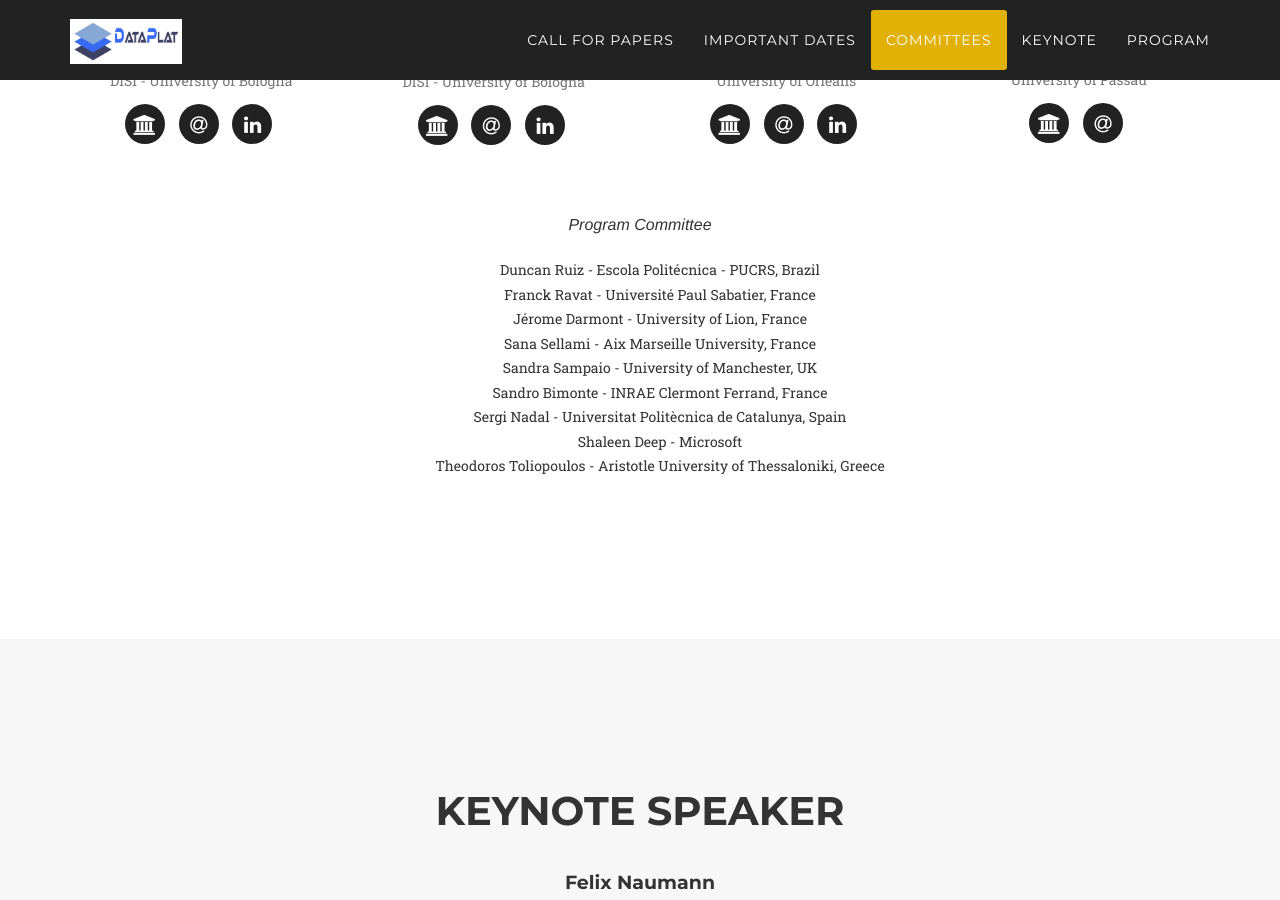
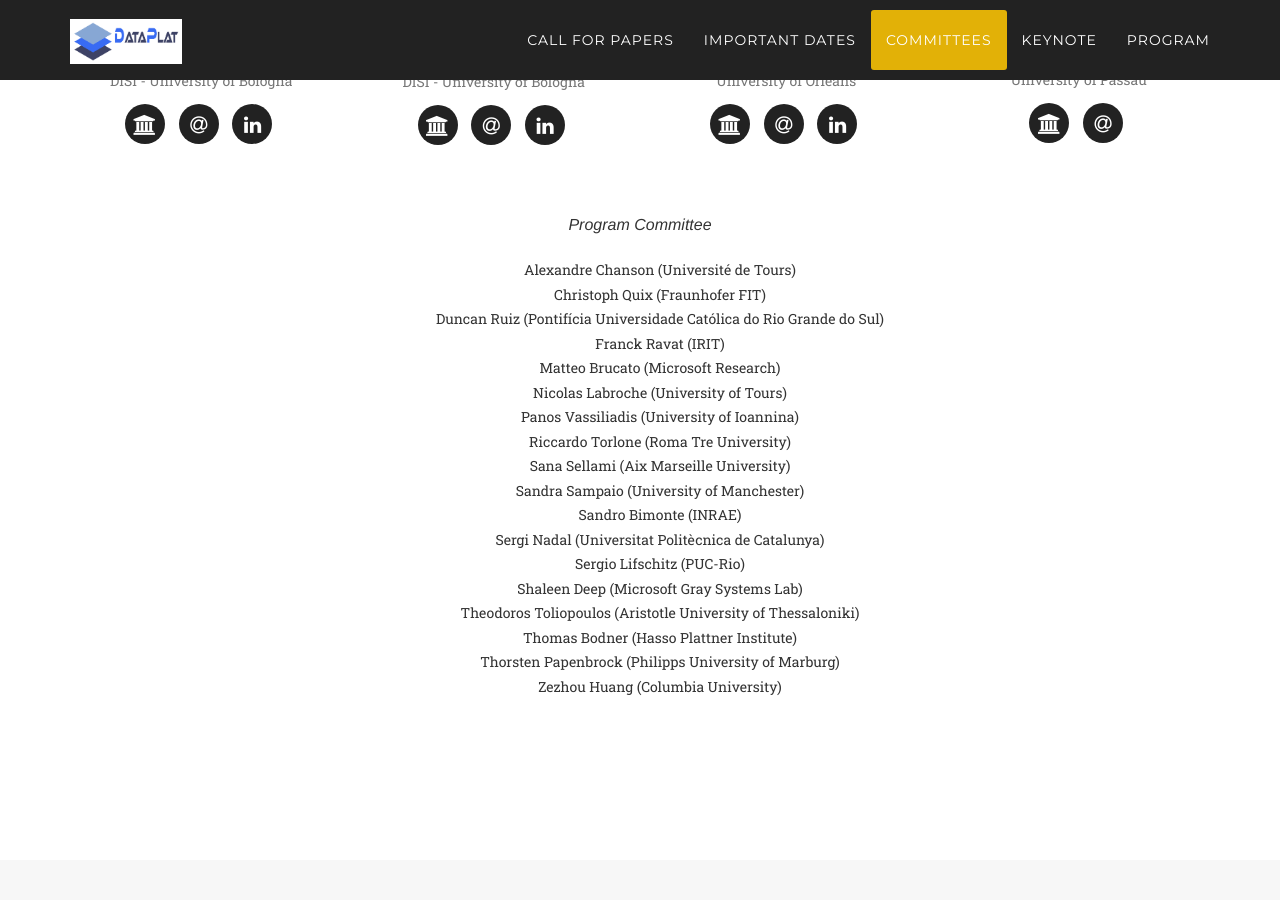
Before and after one commit to big-unibo/dataplat2024, a Jekyll site: the page built from index.html, in a window 1280 px wide and 900 px high, scrolled down 3197 px. Built offline with Jekyll 4.4.1, drawn with Linux system fonts in a browser that asks for light colours; some web fonts are replaced.

Commit message:
update the pcommittee

```diff
--- a/_includes/pc.html
+++ b/_includes/pc.html
@@ -37,22 +37,24 @@
 
                 <h3 class="section-subheading">Program Committee</h3>
                 <ul class="pcm">
-                    <!--<li>Bogdan Cautis - University of Paris-Sud / University Paris-Saclay, France</li>-->
-                    <li>Duncan Ruiz - Escola Politécnica - PUCRS, Brazil</li>
-                    <!--<li>Esther Pacitti - University of Montpellier 2, France</li>-->
-                    <!--<li>Fatma Abdelhédi - TRIMANE, France</li>-->
-                    <li>Franck Ravat - Université Paul Sabatier, France</li>
-                    <li>Jérome Darmont - University of Lion, France</li>
-                    <!--<li>Laura Di Rocco - Bayer</li>-->
-                    <!--<li>Riccardo Torlone - Università Roma Tre, Italy</li>-->
-                    <!--<li>Sainyam Galhotra - University of Chicago, Germany</li>-->
-                    <li>Sana Sellami - Aix Marseille University, France</li>
-                    <li>Sandra Sampaio - University of Manchester, UK</li>
-                    <li>Sandro Bimonte - INRAE Clermont Ferrand, France</li>
-                    <li>Sergi Nadal - Universitat Politècnica de Catalunya, Spain</li>
-                    <!--<li>Sergio Lifschitz - PUC-Rio, Brazil</li>-->
-                    <li>Shaleen Deep - Microsoft</li>
-                    <li>Theodoros Toliopoulos - Aristotle University of Thessaloniki, Greece</li>
+                    <li>Alexandre Chanson (Université de Tours)</li>
+                    <li>Christoph Quix (Fraunhofer FIT)</li>
+                    <li>Duncan Ruiz (Pontifícia Universidade Católica do Rio Grande do Sul)</li>
+                    <li>Franck Ravat (IRIT)</li>
+                    <li>Matteo Brucato (Microsoft Research)</li>
+                    <li>Nicolas Labroche (University of Tours)</li>
+                    <li>Panos Vassiliadis (University of Ioannina)</li>
+                    <li>Riccardo Torlone (Roma Tre University)</li>
+                    <li>Sana Sellami (Aix Marseille University)</li>
+                    <li>Sandra Sampaio (University of Manchester)</li>
+                    <li>Sandro Bimonte (INRAE)</li>
+                    <li>Sergi Nadal (Universitat Politècnica de Catalunya)</li>
+                    <li>Sergio Lifschitz (PUC-Rio)</li>
+                    <li>Shaleen Deep (Microsoft Gray Systems Lab)</li>
+                    <li>Theodoros Toliopoulos (Aristotle University of Thessaloniki)</li>
+                    <li>Thomas Bodner (Hasso Plattner Institute)</li>
+                    <li>Thorsten Papenbrock (Philipps University of Marburg)</li>
+                    <li>Zezhou Huang (Columbia University)</li>
                 </ul>
             </div>
         </div>
```
